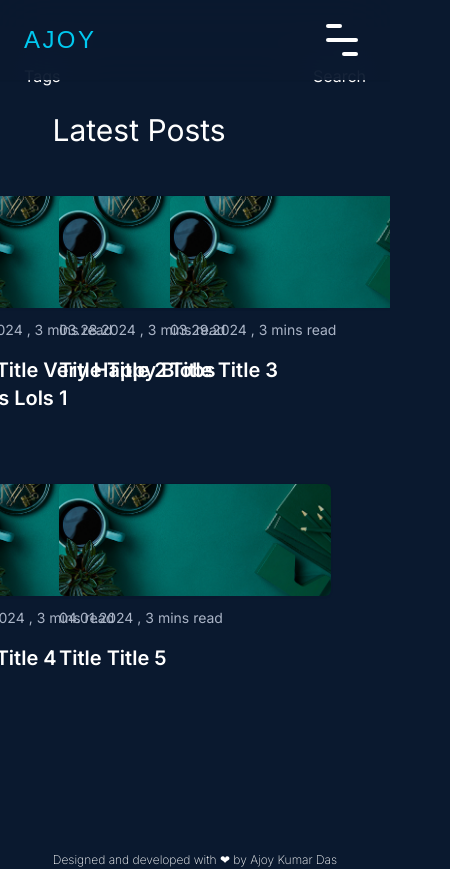
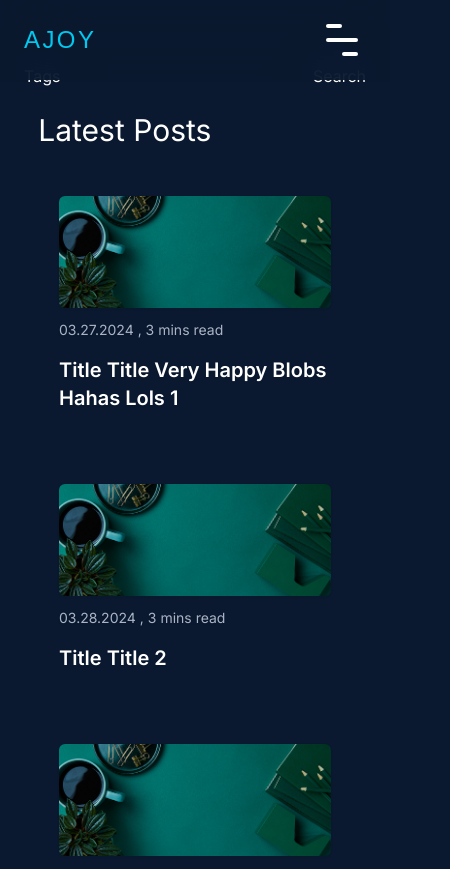
Before and after one commit to ajoykumardas12/portfolio23, a Next.js app: page /blogs in a window 390 px wide. Shown: the top 869 px of the page, 450 px wide, since content can reach past the window. Built offline with nearby package versions, Linux system fonts and the light colour scheme; a web font is replaced by a local one.

Commit message:
feat: basic responsiveness

```diff
--- a/src/app/blogs/page.tsx
+++ b/src/app/blogs/page.tsx
@@ -12,9 +12,9 @@ export default function Blog() {
   const posts = getPostsData();
 
   return (
-    <div className="w-10/12 mx-auto">
+    <div className="w-11/12 mx-auto">
       <h1 className="text-3xl mb-10">Latest Posts</h1>
-      <div className="grid grid-cols-3 gap-12 justify-items-center">
+      <div className="grid grid-cols-1 sm:grid-cols-2 xl:grid-cols-3 gap-12 justify-items-center">
         {posts.map((post) => {
           const slug = post.slug;
           return <BlogPostCard key={slug} slug={slug} />;
```
